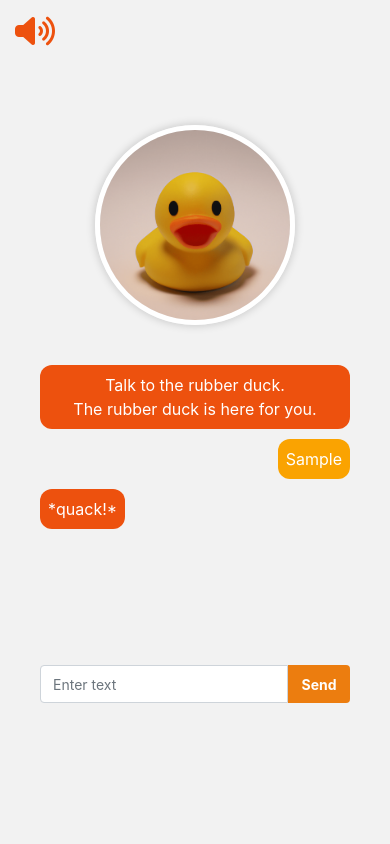
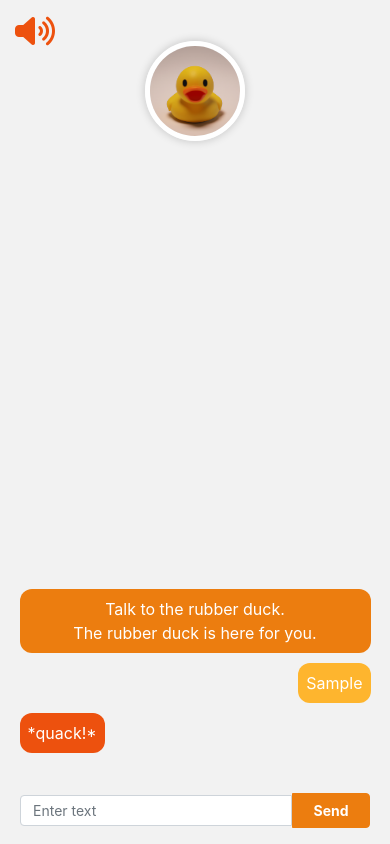
Before and after one commit to SpiggieCode/rubberduck, a plain HTML site: page index.html in a window 390 px wide. Both pictures are taken after typing "Sample" into the empty fields and a click on the button "Send". Drawn offline with nearby package versions, Linux system fonts and the light colour scheme.

Commit message:
Mobile view cleanup

```diff
--- a/index.html
+++ b/index.html
@@ -4,7 +4,7 @@
 <head>
   <meta charset="UTF-8">
   <title>Rubber Duck</title>
-  <meta name="viewport" content="width=device-width, initial-scale=1.0">
+  <meta name="viewport" content="width=device-width, initial-scale=1.0, maximum-scale=1">
   <link rel="icon" type="image/x-icon" href="icon.png">
   <link rel="stylesheet" href="https://maxcdn.bootstrapcdn.com/bootstrap/4.0.0/css/bootstrap.min.css">
   <link rel="stylesheet" type="text/css" href="style.css" />
--- a/script.js
+++ b/script.js
@@ -48,7 +48,7 @@ function appendMessage(message, userMessage) {
     var quackElement = document.createElement('div')
     quackElement.textContent = "*quack!*"
 
-    if (message !== '') {
+    if (message !== '')
       if (userMessage) {
         messageElement.classList.add('user-message')
         messageContainer.appendChild(messageElement);
@@ -61,7 +61,7 @@ function appendMessage(message, userMessage) {
     }
 
     messageContainer.scrollTop = messageContainer.scrollHeight;
-  }
+
 }
 
 imageContainer.addEventListener('mousedown', () => {
@@ -85,12 +85,16 @@ imageContainer.addEventListener('mouseup', () => {
 
 textEntry.addEventListener('keyup', (event) => {
   if (event.key === 'Enter') {
-    appendMessage(textEntry.value.trim(), true)
-    sleep(2000).then(() => { appendMessage("*quack!*", false) });
+    if (textEntry.value !== '') {
+      appendMessage(textEntry.value.trim(), true)
+      sleep(500).then(() => { appendMessage("*quack!*", false) });
+    }
   }
 })
 
 enterButton.addEventListener('mousedown', () => {
-  appendMessage(textEntry.value.trim(), true)
-  sleep(500).then(() => { appendMessage("*quack!*", false) });
+  if (textEntry.value !== '') {
+    appendMessage(textEntry.value.trim(), true)
+    sleep(500).then(() => { appendMessage("*quack!*", false) });
+  }
 })
--- a/style.css
+++ b/style.css
@@ -1,4 +1,12 @@
- body {
+html {
+  width: 100%;
+  height: 75%%;
+  box-sizing: border-box;
+  -moz-box-sizing: border-box;
+  -webkit-box-sizing: border-box;
+}
+
+body {
     background-color: #f2f2f2;
     display: flex;
     justify-content: center;
@@ -23,7 +31,10 @@
   display: flex;
   flex-direction: column;
   align-items: center;
+  height: 95%;
+  width: 50%;
 }
+
 
 .image-container {
   border-radius: 50%;
@@ -55,15 +66,17 @@
   margin-top: 40px;
   margin-bottom: 0px;
   width: 310px;
-  height: 300px;
+  height: 50%;
   overflow-y: scroll;
   word-wrap: break-word;
   font-size: 16px;
   display: flex;
   flex-direction: column;
-  align-items: flex-start;
+  align-items: center;
+  justify-content: flex-end;
   -ms-overflow-style: none;
   scrollbar-width: none;
+  scroll-behavior: smooth; /* Add smooth scrolling behavior */
 }
 
 .message-container::-webkit-scrollbar{
@@ -71,7 +84,7 @@
 }
 
 .system-message {
-  background-color: #ed510e;
+  background-color: #ec7d0f;
   color: #ffffff;
   padding: 8px;
   border-radius: 12px;
@@ -91,7 +104,7 @@
 }
 
 .user-message {
-  background-color: #faa301;
+  background-color: #feb52e;
   color: #ffffff;
   padding: 8px;
   border-radius: 12px;
@@ -138,3 +151,63 @@
 .enter-button:active {
   background-color: #ef110c !important;
 }
+
+@media only screen and (max-width: 700px) {
+
+  html {
+    width: 100%;
+    height: 100%;
+  }
+
+  body {
+    width: 100%;
+    height: 100%;
+  }
+
+  .container {
+    width: 100%;
+    height: 100%;
+    margin: 0px;
+    padding: 0px;
+    justify-content: top;
+  }
+
+  .image-container {
+    margin-top: auto;
+    margin-bottom: auto;
+    height: 100px;
+    width: 100px;
+  }
+
+  .message-container {
+    width: 100%;
+    min-height: 70%;
+    max-height: 70%;
+    padding: 5%;
+    margin-top: 10px;
+    margin-bottom: 10px;
+  }
+
+  .form-group {
+    bottom: 5px;
+    left: 5px;
+    width: 100%;
+  }
+
+  .input-group {
+    width: 100%;
+  }
+
+  .text-entry {
+    margin-left: 20px;
+    width: 70%;
+    height: 10%;
+  }
+
+  .enter-button {
+    border: 1px solid #ec7d0f;
+    margin-right: 20px;
+    width: 20%;
+    height: 10%;
+  }
+}
```
